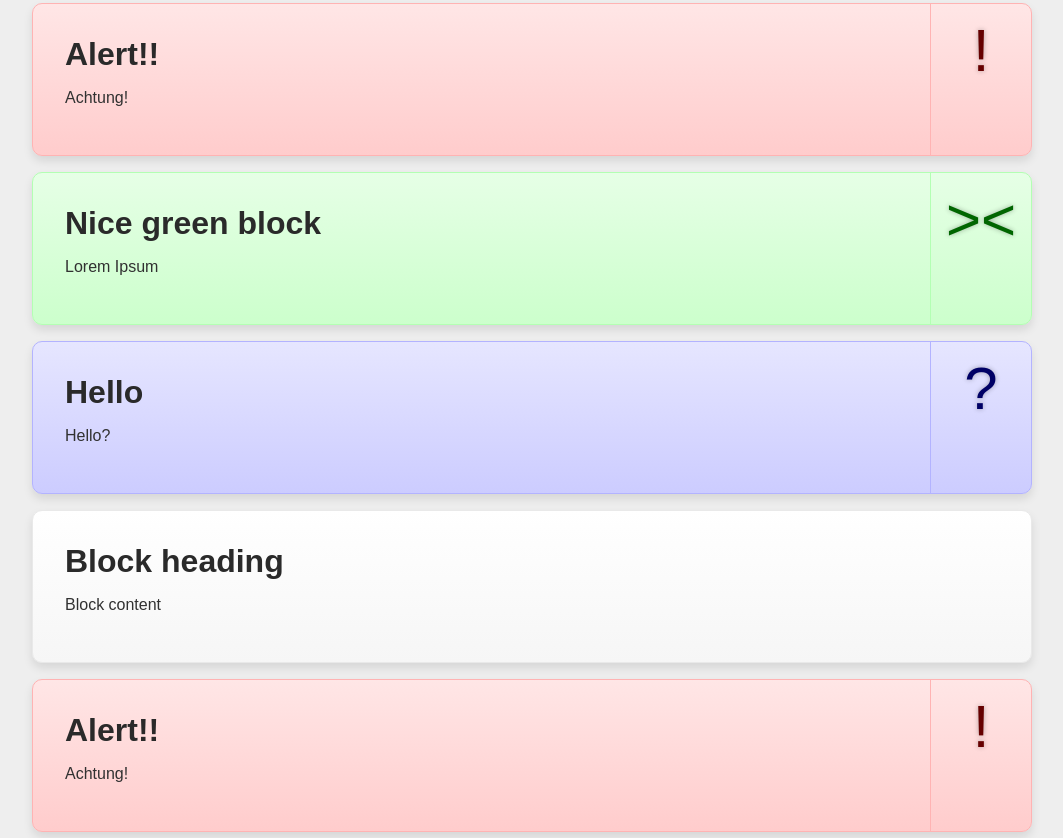
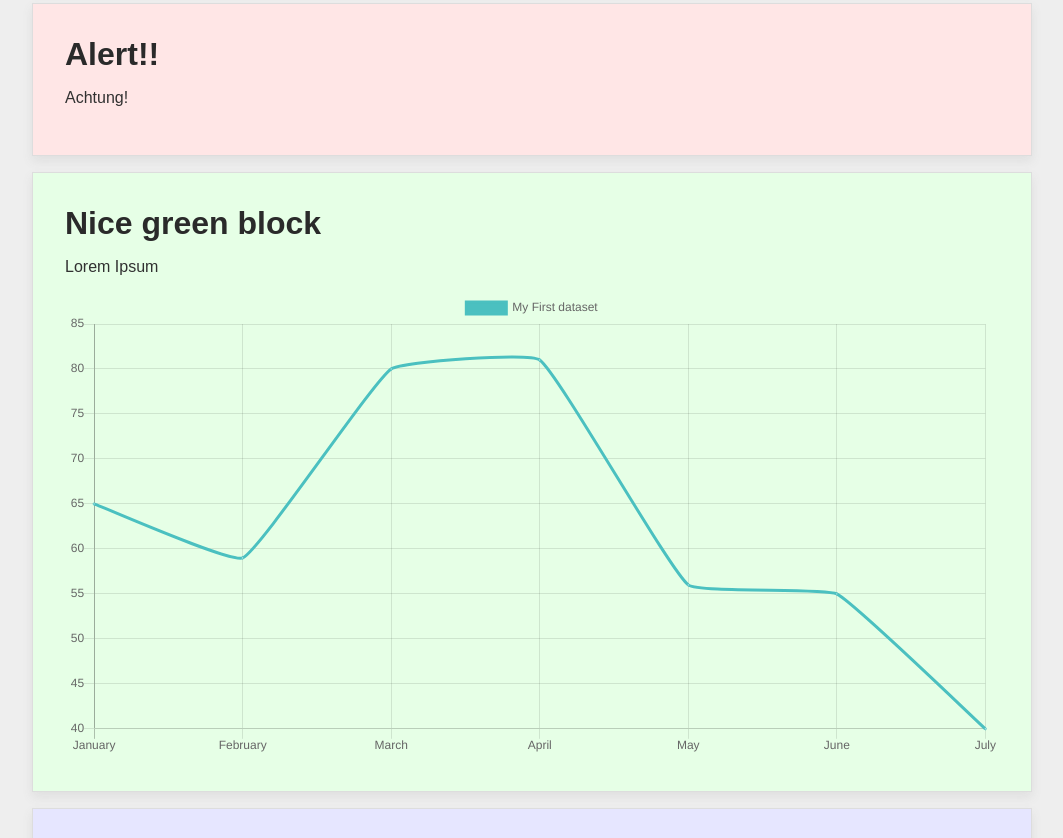
Before and after one commit to status-manager/frontend, a plain HTML site: page index.html in a window 1280 px wide. Shown: the part 342-1180 px from the top of the page, without its empty margins (108-1171 px from the left). Drawn offline with nearby package versions, Linux system fonts and the light colour scheme.

Commit message:
add some graphs

```diff
--- a/index.html
+++ b/index.html
@@ -9,7 +9,9 @@
 
     <link rel="stylesheet" type="text/css" href="style/style.css">
 
+
     <script src="js/jquery.js"></script>
+    <script src="https://cdnjs.cloudflare.com/ajax/libs/Chart.js/2.3.0/Chart.min.js"></script>
     <script src="js/script.js"></script>
 
   </head>
@@ -49,11 +51,13 @@
             <h3>Nice green block</h3>
 
             <p>Lorem Ipsum</p>
+
+            <canvas id="chart-1"></canvas>
           </div>
           <div class="block general-info">
             <h3>Hello</h3>
 
-            <p>Hello?</p>
+            <canvas id="chart-2"></canvas>
           </div>
           <div class="block">
             <h3>Block heading</h3>
@@ -63,7 +67,7 @@
           <div class="block something-bad">
             <h3>Alert!!</h3>
 
-            <p>Achtung!</p>
+            <canvas id="chart-3"></canvas>
           </div>
           <div class="block something-good">
             <h3>Nice green block</h3>
--- a/js/script.js
+++ b/js/script.js
@@ -1,4 +1,109 @@
+$(function(){
+  'use strict';
 
-$(function(){
+  var ctx1 = $("#chart-1");
+  var chart1 = new Chart(ctx1, {
+      type: 'line',
+      data: {
+        labels: ["January", "February", "March", "April", "May", "June", "July"],
+        datasets: [{
+            data: [65, 59, 80, 81, 56, 55, 40],
 
+            label: "My First dataset",
+            fill: false,
+            lineTension: 0.1,
+            backgroundColor: "rgba(75,192,192,0.4)",
+            borderColor: "rgba(75,192,192,1)",
+            //borderCapStyle: 'butt',
+            borderDash: [],
+            borderDashOffset: 0.0,
+            borderJoinStyle: 'miter',
+            pointBorderColor: "rgba(75,192,192,1)",
+            pointBackgroundColor: "#fff",
+            pointBorderWidth: 1,
+            pointHoverRadius: 5,
+            pointHoverBackgroundColor: "rgba(75,192,192,1)",
+            pointHoverBorderColor: "rgba(220,220,220,1)",
+            pointHoverBorderWidth: 2,
+            pointRadius: 1,
+            pointHitRadius: 10,
+            spanGaps: false
+          }
+        ]
+      }
+  });
+
+  //-----------------
+
+  var ctx2 = $("#chart-2");
+  var chart2 = new Chart(ctx2, {
+    type: 'bar',
+    data: {
+      labels: ["Red", "Blue", "Yellow", "Green", "Purple", "Orange"],
+      datasets: [{
+          label: 'CHART 2',
+          data: [12, 19, 3, 5, 2, 3],
+
+          backgroundColor: [
+              'rgba(255, 99, 132, 0.2)',
+              'rgba(54, 162, 235, 0.2)',
+              'rgba(255, 206, 86, 0.2)',
+              'rgba(75, 192, 192, 0.2)',
+              'rgba(153, 102, 255, 0.2)',
+              'rgba(255, 159, 64, 0.2)'
+          ],
+          borderColor: [
+              'rgba(255,99,132,1)',
+              'rgba(54, 162, 235, 1)',
+              'rgba(255, 206, 86, 1)',
+              'rgba(75, 192, 192, 1)',
+              'rgba(153, 102, 255, 1)',
+              'rgba(255, 159, 64, 1)'
+          ],
+          borderWidth: 5
+      }]
+    },
+    options: {
+        scales: {
+            yAxes: [{
+                ticks: {
+                    beginAtZero:true
+                }
+            }]
+        }
+    }
+  });
+
+  //-----------------
+
+  var ctx3 = $("#chart-3");
+  var chart3 = new Chart(ctx3, {
+    type: 'line',
+    data: {
+        datasets: [{
+            label: 'Scatter Dataset',
+            lineTension: 0,
+            borderColor: "#f00",
+
+            data: [{
+                x: -10,
+                y: 0
+            }, {
+                x: 0,
+                y: 10
+            }, {
+                x: 10,
+                y: 5
+            }]
+        }]
+    },
+    options: {
+        scales: {
+            xAxes: [{
+                type: 'linear',
+                position: 'bottom'
+            }]
+        }
+    }
+  });
 });
--- a/style/style.scss
+++ b/style/style.scss
@@ -76,9 +76,18 @@ header{
 }
 
 @mixin incident-block($color, $icon: false){
-	@include gradient-vertical(lighten($color, 45), lighten($color, 40));
+	background: lighten($color, 45);
 	border-color: lighten($color, 35);
 	padding-right: 120px;
+
+	position: relative;
+
+	border: 1px solid $border_color;
+
+	box-shadow: 0 5px 10px 0px rgba(100,100,100, 0.1);
+
+	margin-bottom: 1em;
+	padding: 2em 2em;
 
 	@if($icon){
 		&:after{
@@ -133,30 +142,19 @@ header{
 
 	.incidents{
 		.block{
-			position: relative;
-
-			border-radius: 10px;
-			border: 1px solid $border_color;
-
-			background: white;
-			box-shadow: 0 5px 10px 0px rgba(0,0,0,0.1);
-
-			margin-bottom: 1em;
-			padding: 2em 2em;
-
 			h3{
 				font-size: 2em;
 			}
 
 			@include incident-block(#909090);
 			&.something-bad{
-				@include incident-block(#f00, "!");
+				@include incident-block(#f00);
 			}
 			&.something-good{
-				@include incident-block(#0f0, "><");
+				@include incident-block(#0f0);
 			}
 			&.general-info{
-				@include incident-block(#00f, "?");
+				@include incident-block(#00f);
 			}
 		}
 	}
```
Also changed, not shown: style/style.css, 1 other file.
